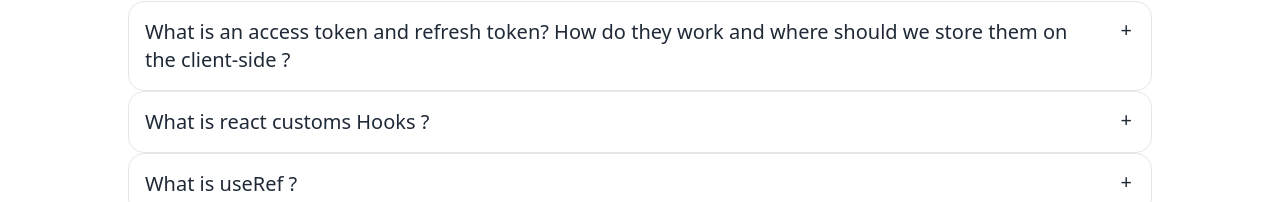
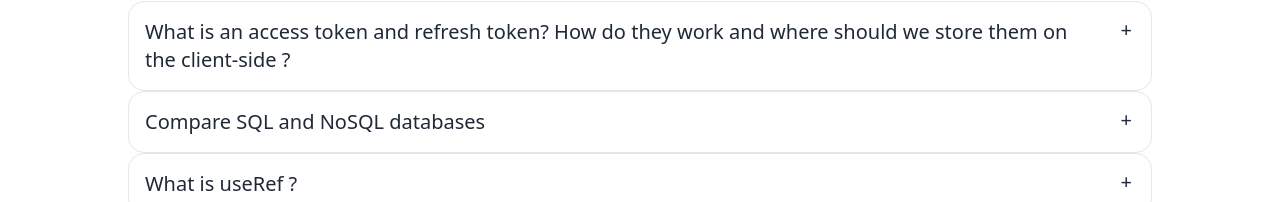
Before and after one commit to nazmulhasannasim333/dollDroid, a React (Vite) app: page /blog in a window 1280 px wide. Shown: the part 175-377 px from the top of the page. Built offline with nearby package versions, Linux system fonts and the light colour scheme; no server answers.

Commit message:
added some functionality in category section

```diff
--- a/src/pages/Blog/Blog.jsx
+++ b/src/pages/Blog/Blog.jsx
@@ -16,10 +16,10 @@
             </div>
             <div tabIndex={1} className="collapse collapse-plus border border-base-300 bg-base-100 rounded-box">
             <div className="collapse-title text-xl font-medium">
-            What is react customs Hooks ?
+            Compare SQL and NoSQL databases
             </div>
             <div className="collapse-content">
-                <p>React customs hooks are reusable functions that a React JS software developer can use to add special and unique functionality to the React applications. Usually, if there is a requirement to add a feature, one can install a third-party library and solve the problem</p>
+                <p>SQL databases are vertically scalable, while NoSQL databases are horizontally scalable. SQL databases are table-based, while NoSQL databases are document, key-value, graph, or wide-column stores. SQL databases are better for multi-row transactions, while NoSQL is better for unstructured data like documents or JSON</p>
             </div>
             </div>
             <div tabIndex={2} className="collapse collapse-plus border border-base-300 bg-base-100 rounded-box">
```
